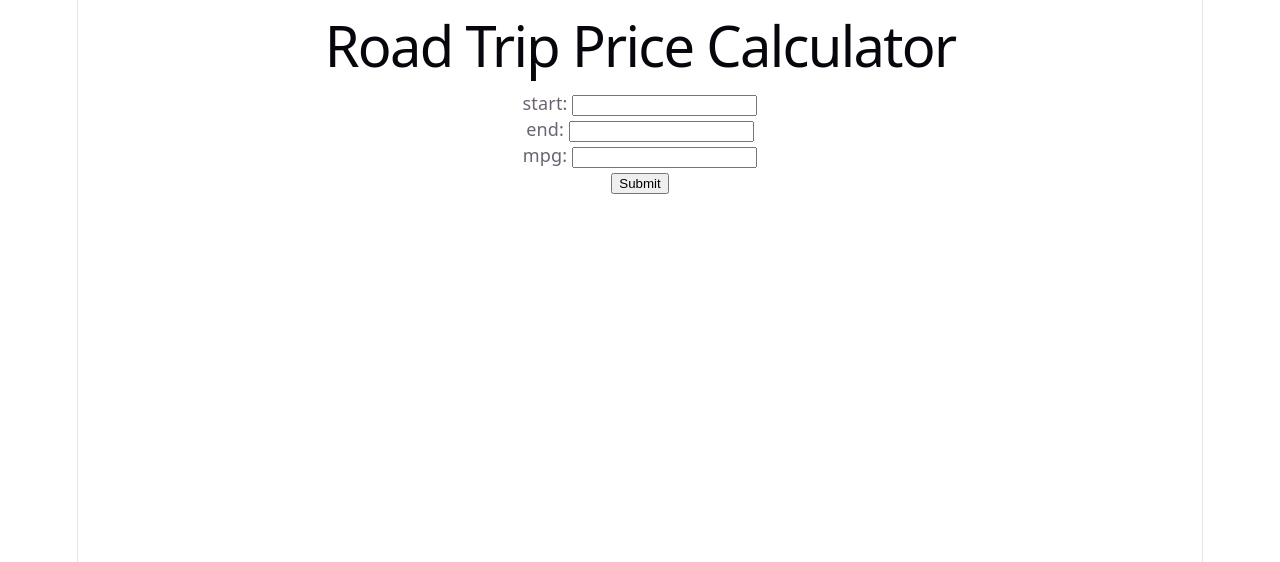
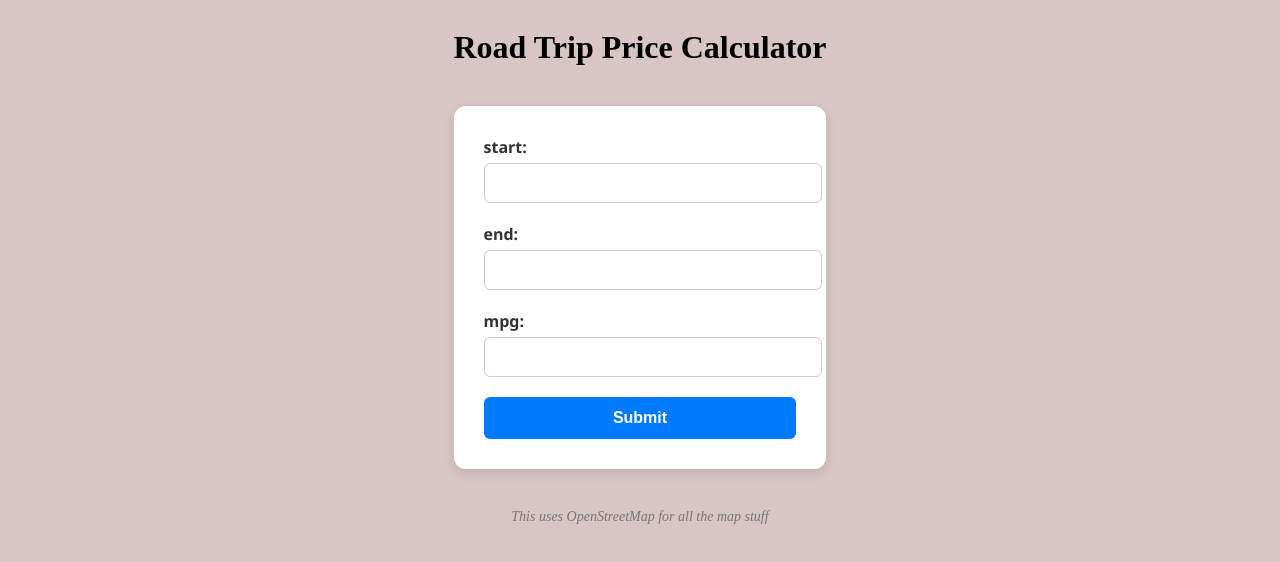
Before and after one commit to mletnyre/RoadTripCost, a React app in the folder frontend/: page / in a window 1280 px wide. Shown: the top 562 px of the page. Built offline with nearby package versions, Linux system fonts and the light colour scheme; the HTML template or start-up script is replaced by a standard one.

Commit message:
used chatgpt to generate some good css stuff

```diff
--- a/frontend/src/DefaultForm.jsx
+++ b/frontend/src/DefaultForm.jsx
@@ -44,6 +44,7 @@ export default function DefaultForm() {
 
         <button type="submit">Submit</button>
       </form>
+      <footer className="footer">This uses OpenStreetMap for all the map stuff</footer>
     </div>
   );
 }
--- a/frontend/src/index.css
+++ b/frontend/src/index.css
@@ -1,111 +1,71 @@
-:root {
-  --text: #6b6375;
-  --text-h: #08060d;
-  --bg: #fff;
-  --border: #e5e4e7;
-  --code-bg: #f4f3ec;
-  --accent: #aa3bff;
-  --accent-bg: rgba(170, 59, 255, 0.1);
-  --accent-border: rgba(170, 59, 255, 0.5);
-  --social-bg: rgba(244, 243, 236, 0.5);
-  --shadow:
-    rgba(0, 0, 0, 0.1) 0 10px 15px -3px, rgba(0, 0, 0, 0.05) 0 4px 6px -2px;
+/* styles.css - master CSS file */
 
-  --sans: system-ui, 'Segoe UI', Roboto, sans-serif;
-  --heading: system-ui, 'Segoe UI', Roboto, sans-serif;
-  --mono: ui-monospace, Consolas, monospace;
-
-  font: 18px/145% var(--sans);
-  letter-spacing: 0.18px;
-  color-scheme: light dark;
-  color: var(--text);
-  background: var(--bg);
-  font-synthesis: none;
-  text-rendering: optimizeLegibility;
-  -webkit-font-smoothing: antialiased;
-  -moz-osx-font-smoothing: grayscale;
-
-  @media (max-width: 1024px) {
-    font-size: 16px;
-  }
+/* Global styles */
+body {
+  /* Fallback for older browsers */
+  min-height: 100vh;
+  min-height: 100dvh;
+  display: flex;
+  align-items: center;
+  flex-direction: column;
+  background-color: rgb(216, 197, 197);
 }
 
-@media (prefers-color-scheme: dark) {
-  :root {
-    --text: #9ca3af;
-    --text-h: #f3f4f6;
-    --bg: #16171d;
-    --border: #2e303a;
-    --code-bg: #1f2028;
-    --accent: #c084fc;
-    --accent-bg: rgba(192, 132, 252, 0.15);
-    --accent-border: rgba(192, 132, 252, 0.5);
-    --social-bg: rgba(47, 48, 58, 0.5);
-    --shadow:
-      rgba(0, 0, 0, 0.4) 0 10px 15px -3px, rgba(0, 0, 0, 0.25) 0 4px 6px -2px;
-  }
-
-  #social .button-icon {
-    filter: invert(1) brightness(2);
-  }
+/* Master styling for the form */
+.defaultform {
+  max-width: 400px;           /* Keeps form narrow and readable */
+  margin: 40px auto;           /* Center form vertically and horizontally */
+  padding: 30px;
+  background-color: #ffffff;
+  border-radius: 12px;
+  box-shadow: 0 4px 12px rgba(0, 0, 0, 0.1);
+  font-family: 'Segoe UI', Tahoma, Geneva, Verdana, sans-serif;
 }
 
-body {
-  margin: 0;
+.defaultform label {
+  display: block;             /* Stack labels above inputs */
+  margin-bottom: 5px;
+  font-weight: 600;
+  color: #333;
 }
 
-#root {
-  width: 1126px;
-  max-width: 100%;
-  margin: 0 auto;
-  text-align: center;
-  border-inline: 1px solid var(--border);
-  min-height: 100svh;
-  display: flex;
-  flex-direction: column;
-  box-sizing: border-box;
+.defaultform input {
+  width: 100%;
+  padding: 10px 12px;
+  margin-bottom: 20px;        /* Space between fields */
+  border: 1px solid #ccc;
+  border-radius: 6px;
+  font-size: 16px;
+  transition: border-color 0.3s, box-shadow 0.3s;
 }
 
-h1,
-h2 {
-  font-family: var(--heading);
-  font-weight: 500;
-  color: var(--text-h);
+.defaultform input:focus {
+  border-color: #007bff;
+  box-shadow: 0 0 5px rgba(0, 123, 255, 0.3);
+  outline: none;
 }
 
-h1 {
-  font-size: 56px;
-  letter-spacing: -1.68px;
-  margin: 32px 0;
-  @media (max-width: 1024px) {
-    font-size: 36px;
-    margin: 20px 0;
-  }
-}
-h2 {
-  font-size: 24px;
-  line-height: 118%;
-  letter-spacing: -0.24px;
-  margin: 0 0 8px;
-  @media (max-width: 1024px) {
-    font-size: 20px;
-  }
-}
-p {
-  margin: 0;
+.defaultform button {
+  width: 100%;
+  padding: 12px;
+  font-size: 16px;
+  font-weight: bold;
+  color: #fff;
+  background-color: #007bff;
+  border: none;
+  border-radius: 6px;
+  cursor: pointer;
+  transition: background-color 0.3s;
 }
 
-code,
-.counter {
-  font-family: var(--mono);
-  display: inline-flex;
-  border-radius: 4px;
-  color: var(--text-h);
+.defaultform button:hover {
+  background-color: #0056b3;
 }
 
-code {
-  font-size: 15px;
-  line-height: 135%;
-  padding: 4px 8px;
-  background: var(--code-bg);
+.footer {
+  text-align: center;
+  margin-top: 30px;
+  font-size: 14px;
+  color: #777;
+  font-style: italic;
 }
```
Also changed, not shown: frontend/src/App.css (deleted, +0 -184 lines).
